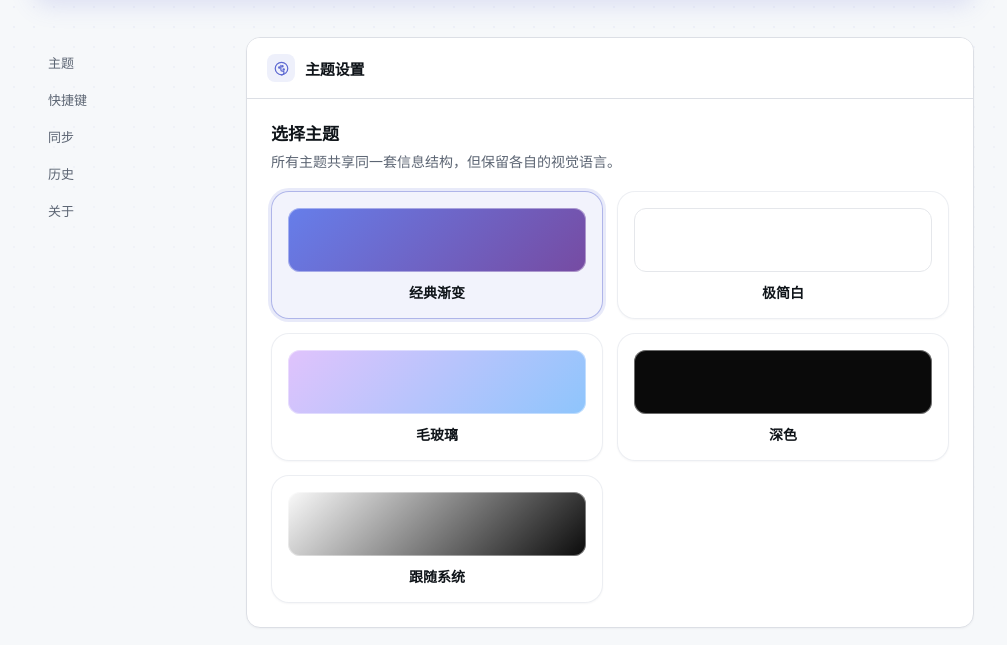
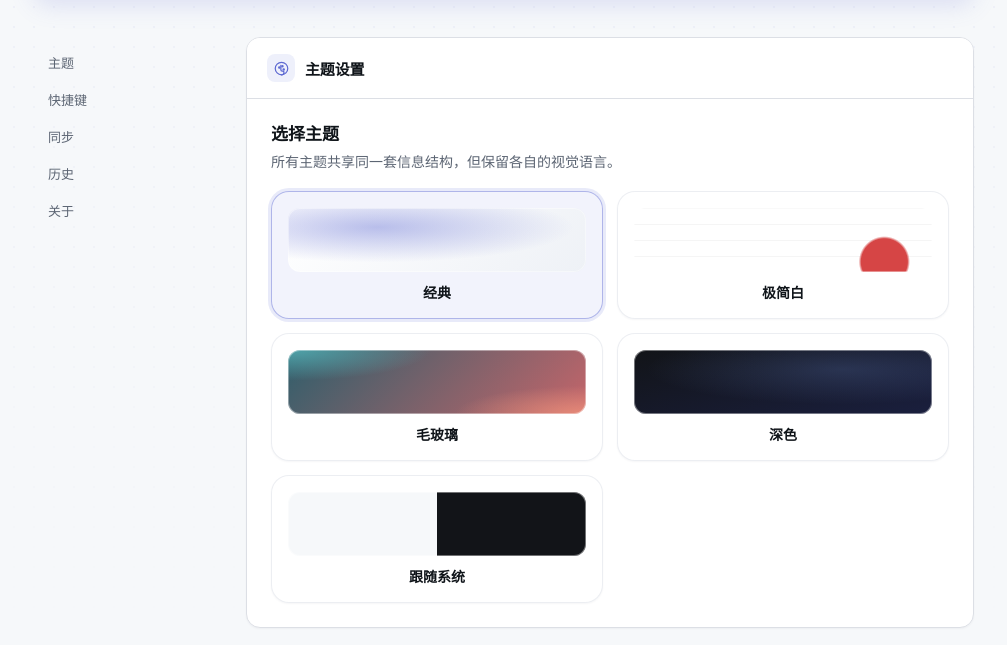
Before and after one commit to goodnightzsj/bookmark-search, a website built with Vite: page settings.html in a window 1280 px wide. Shown: the part 143-788 px from the top of the page, without its empty margins (136-1143 px from the left). Built offline with nearby package versions, Linux system fonts and the light colour scheme; some packages are replaced by stand-ins of ours; no server answers.

Commit message:
ui(theme-picker): 5 个 preview 色块对齐真实主题色
之前 settings 主题选择器里的 preview 用的是早期占位色（毛玻璃用马卡龙
紫蓝 #E0C3FC→#8EC5FC、经典渐变用紫罗兰 #667eea→#764ba2），但实际主题
早就换过：
  - glass 实际：青绿 → 珊瑚（#2f5e6b → #c5656a）+ 顶左 teal radial
    + 底右 coral radial（settings-glass / popup-glass / newtab[mood=glass]
    完全一致），preview 却还是紫蓝
  - original 实际：浅灰底（#f6f8fa）+ indigo accent，preview 却是
    紫罗兰渐变，跟实际相差很远
  - dark 实际：#121418 + 蓝紫 radial（settings-dark），preview 却是
    纯黑 #0a0a0a
  - minimal 实际：纯白 + 红 #d64545 accent，preview 没有提示 accent

修复：5 个 preview 全部按真实主题色重写：
  original  → indigo radial 投光在浅灰底（左上 30% 30%）
  minimal   → 纯白 + 16px 细格栅 + 右下角红 accent 点
  glass     → 真实 #2f5e6b → #c5656a 渐变 + 双 radial（teal / coral）
  dark      → #121418 → #1a1f3e 渐变 + 蓝紫 radial 角落投光
  auto      → 左半浅 / 右半深 split，象征自动切换

放射梯度都用百分比（80% 80% at 0% 0%），保证 preview tile 缩到任何
尺寸都按比例铺，不会因绝对像素偏移失真。

```diff
--- a/settings.html
+++ b/settings.html
@@ -48,24 +48,29 @@
             </div>
           </div>
           <div class="theme-grid" id="themeGrid">
+            <!-- 经典：Linear-light，浅灰底 + indigo accent 在左上角投光 -->
             <div class="theme-option" data-theme="original">
-              <div class="theme-preview" style="background: linear-gradient(135deg, #667eea 0%, #764ba2 100%);"></div>
-              <div class="theme-name">经典渐变</div>
+              <div class="theme-preview" style="background: radial-gradient(120% 100% at 30% 30%, rgba(94, 106, 210, 0.42) 0%, transparent 55%), linear-gradient(135deg, #ffffff 0%, #eef1f6 100%);"></div>
+              <div class="theme-name">经典</div>
             </div>
+            <!-- 极简：纯白 + 16px 细格栅 + 右下角红 accent 点 -->
             <div class="theme-option" data-theme="minimal">
-              <div class="theme-preview" style="background: #ffffff; border: 1px solid #e5e7eb;"></div>
+              <div class="theme-preview" style="background: radial-gradient(circle at 84% 84%, #d64545 0%, #d64545 9%, transparent 10%), repeating-linear-gradient(0deg, #ffffff 0 15px, #f5f5f5 15px 16px), #ffffff;"></div>
               <div class="theme-name">极简白</div>
             </div>
+            <!-- 毛玻璃：真实主题 palette 青绿 → 珊瑚（#2f5e6b → #c5656a）+ 双 radial -->
             <div class="theme-option" data-theme="glass">
-              <div class="theme-preview" style="background: linear-gradient(135deg, #E0C3FC 0%, #8EC5FC 100%);"></div>
+              <div class="theme-preview" style="background: radial-gradient(80% 80% at 0% 0%, rgba(86, 176, 181, 0.85) 0%, transparent 60%), radial-gradient(80% 80% at 100% 100%, rgba(240, 148, 124, 0.78) 0%, transparent 55%), linear-gradient(135deg, #2f5e6b 0%, #c5656a 100%);"></div>
               <div class="theme-name">毛玻璃</div>
             </div>
+            <!-- 深色：实际 settings-dark.css 的 #121418 + 蓝紫角落投光 -->
             <div class="theme-option" data-theme="dark">
-              <div class="theme-preview" style="background: #0a0a0a;"></div>
+              <div class="theme-preview" style="background: radial-gradient(120% 100% at 70% 30%, rgba(130, 170, 255, 0.18) 0%, transparent 55%), linear-gradient(165deg, #121418 0%, #1a1f3e 100%);"></div>
               <div class="theme-name">深色</div>
             </div>
+            <!-- 跟随系统：左半浅 / 右半深，象征自动切换 -->
             <div class="theme-option" data-theme="auto">
-              <div class="theme-preview" style="background: linear-gradient(135deg, #fafafa 0%, #0a0a0a 100%);"></div>
+              <div class="theme-preview" style="background: linear-gradient(90deg, #f6f8fa 0%, #f6f8fa 50%, #121418 50%, #121418 100%);"></div>
               <div class="theme-name">跟随系统</div>
             </div>
           </div>
```
